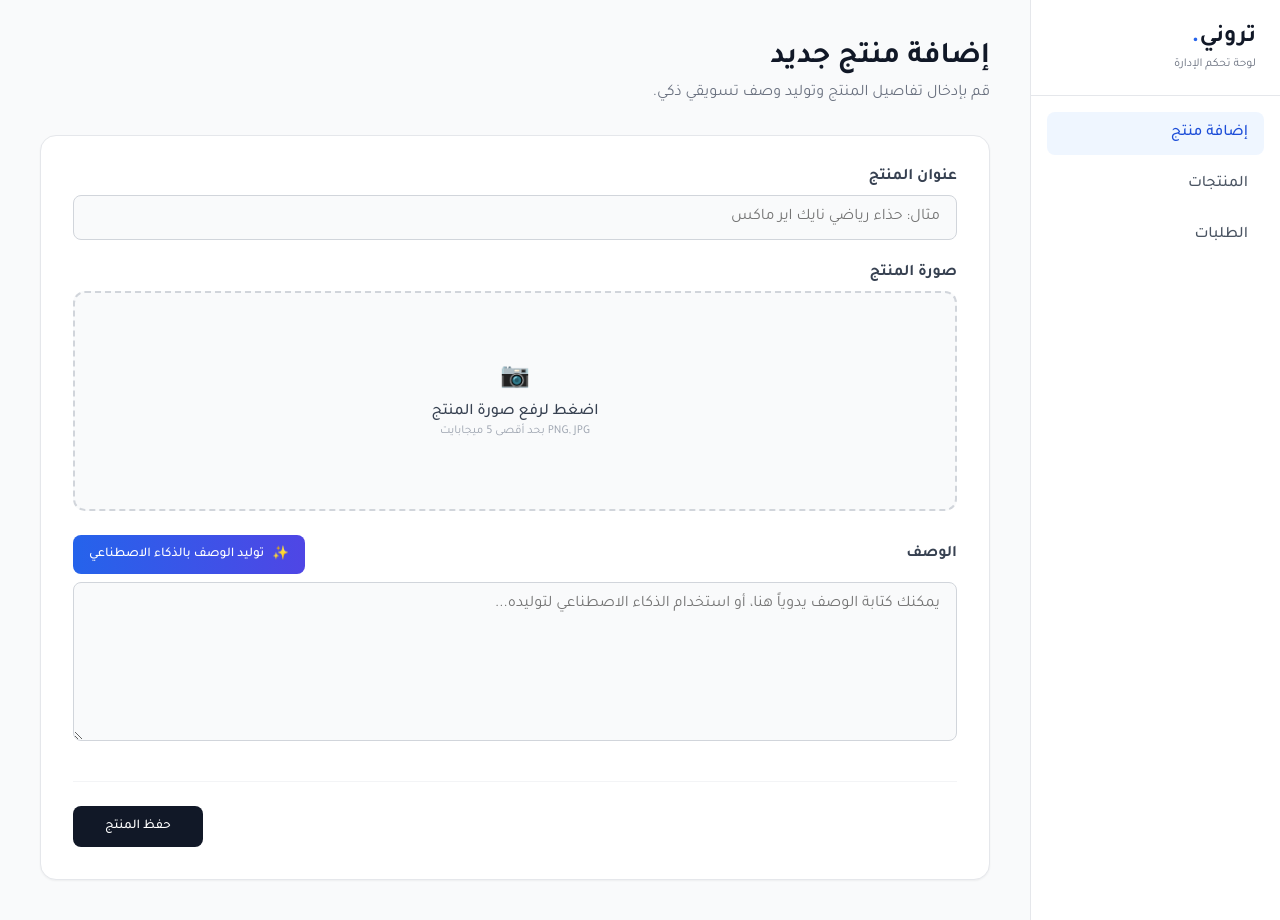
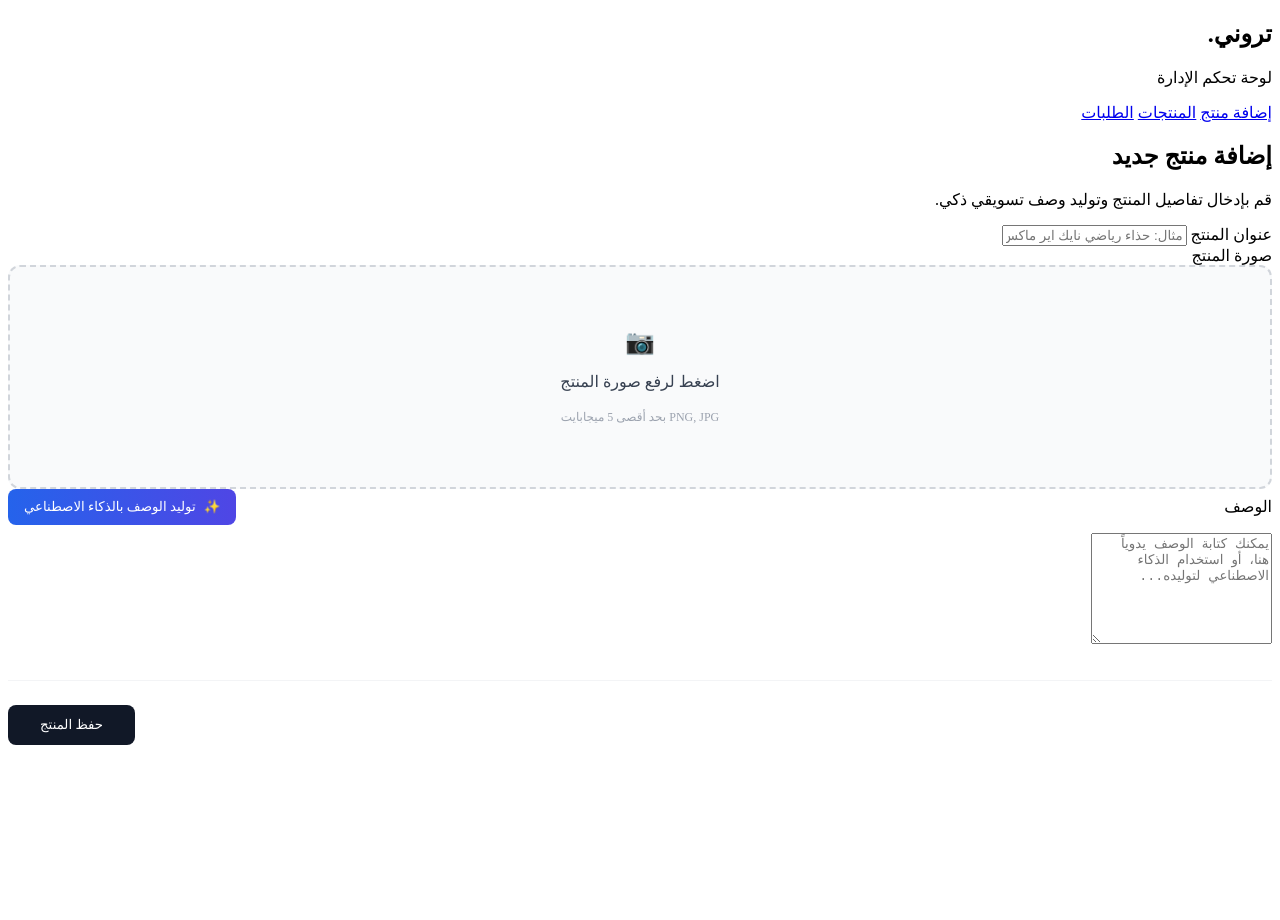
Before and after one commit to 1998basm1998-bot/7890, a plain HTML site: page index.html in a window 1280 px wide. After the commit the page ends 800 px from the top, so only its background shows below. Drawn offline with Linux system fonts and the light colour scheme.

Commit message:
Remove styles from style.css
Removed existing styles for the body, sidebar, and main content.

```diff
--- a/style.css
+++ b/style.css
@@ -1,109 +1,3 @@
-@import url('https://fonts.googleapis.com/css2?family=Tajawal:wght@400;500;700&display=swap');
-
-* {
-    box-sizing: border-box;
-    margin: 0;
-    padding: 0;
-}
-
-body {
-    font-family: 'Tajawal', sans-serif;
-    background-color: #f9fafb;
-    color: #111827;
-}
-
-.container {
-    display: flex;
-    min-height: 100vh;
-}
-
-.sidebar {
-    width: 250px;
-    background-color: #ffffff;
-    border-left: 1px solid #e5e7eb;
-    display: flex;
-    flex-direction: column;
-}
-
-.sidebar-header {
-    padding: 24px;
-    border-bottom: 1px solid #e5e7eb;
-}
-
-.sidebar-header h1 {
-    font-size: 24px;
-    color: #111827;
-}
-
-.sidebar-header h1 span {
-    color: #2563eb;
-}
-
-.sidebar-header p {
-    font-size: 12px;
-    color: #6b7280;
-    margin-top: 4px;
-}
-
-.sidebar-nav {
-    padding: 16px;
-    display: flex;
-    flex-direction: column;
-    gap: 8px;
-}
-
-.sidebar-nav a {
-    text-decoration: none;
-    padding: 12px 16px;
-    color: #4b5563;
-    border-radius: 8px;
-    font-weight: 500;
-    transition: background-color 0.2s, color 0.2s;
-}
-
-.sidebar-nav a:hover {
-    background-color: #f3f4f6;
-}
-
-.sidebar-nav a.active {
-    background-color: #eff6ff;
-    color: #1d4ed8;
-}
-
-.main-content {
-    flex: 1;
-    padding: 40px;
-}
-
-.main-header {
-    margin-bottom: 32px;
-}
-
-.main-header h2 {
-    font-size: 30px;
-}
-
-.main-header p {
-    color: #6b7280;
-    margin-top: 8px;
-}
-
-.card {
-    background-color: #ffffff;
-    border: 1px solid #e5e7eb;
-    border-radius: 16px;
-    padding: 32px;
-    box-shadow: 0 1px 2px 0 rgba(0, 0, 0, 0.05);
-}
-
-.form-group {
-    margin-bottom: 24px;
-}
-
-.form-group label {
-    display: block;
-    font-weight: 600;
-    margin-bottom: 8px;
     color: #374151;
 }
 
```
